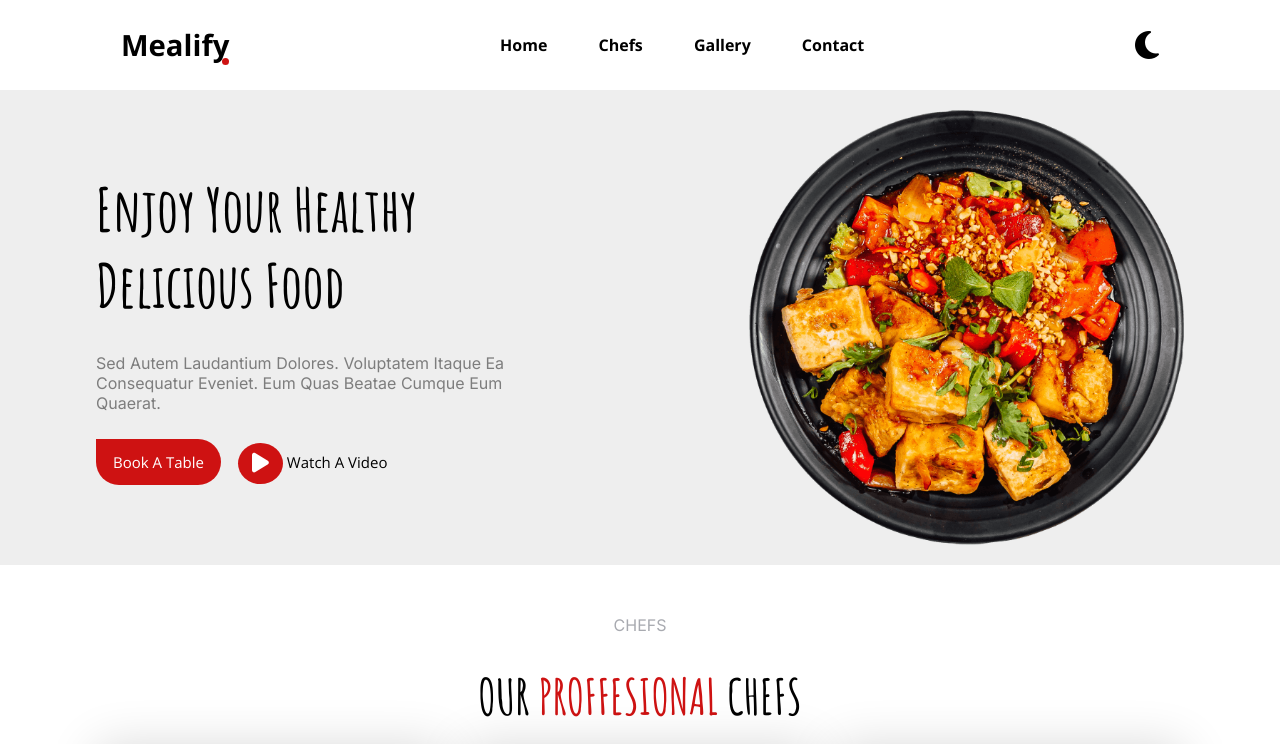
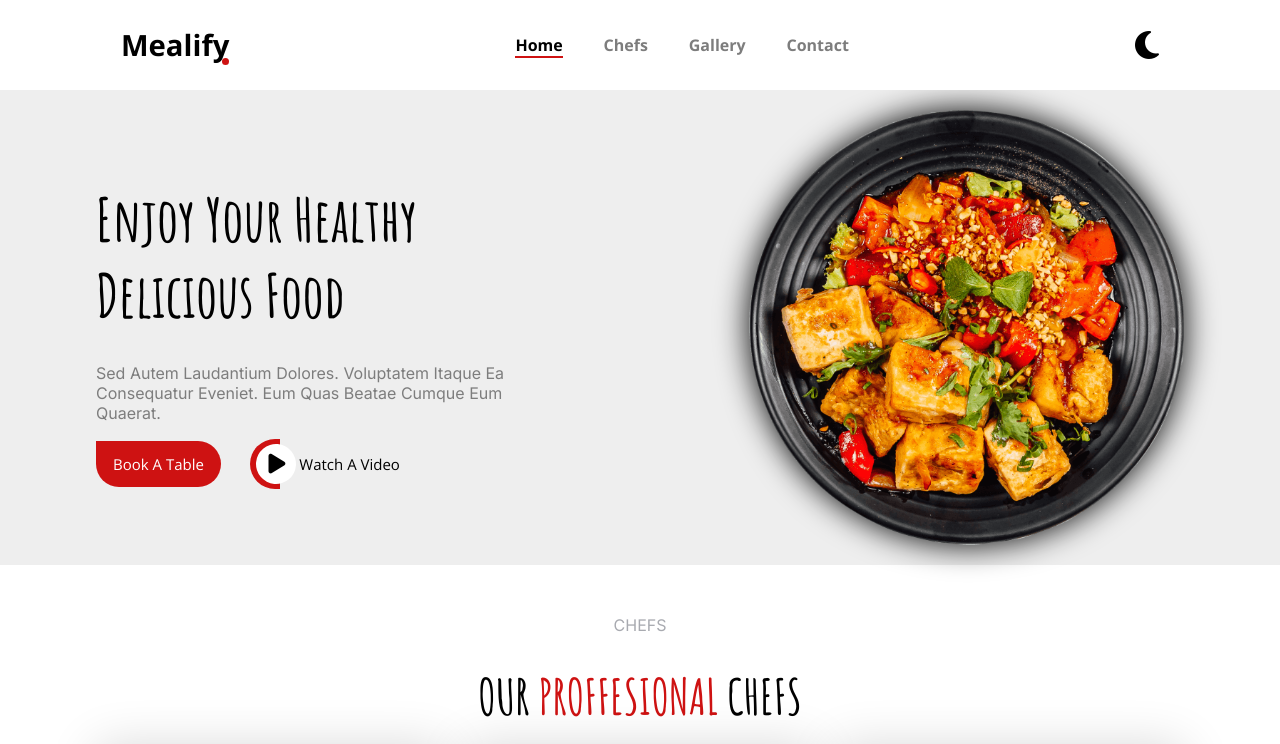
Before and after one commit to yehia2121/assignment_6, a plain HTML site: page index.html in a window 1280 px wide. Shown: the top 744 px of the page. Drawn offline with nearby package versions, Linux system fonts and the light colour scheme; grey boxes are pictures that could not be loaded; a web font is replaced by a local one.

Commit message:
Add files via upload

```diff
--- a/css/index.css
+++ b/css/index.css
@@ -113,7 +113,7 @@ button {
 
 .nav .container .nav-list ul {
     display: flex;
-    justify-content: space-around;
+    justify-content: space-evenly;
     align-items: center;
 }
 
@@ -122,9 +122,14 @@ button {
 }
 
 .nav .container .nav-list ul li a {
-    color: #000;
+    color: #7D7D7D;
     font-weight: 700;
     position: relative;
+}
+
+.nav .container .nav-list ul li:first-child a {
+    border-bottom: 2px solid #CE1212;
+    color: #000;
 }
 
 .nav .container .nav-logo a {
@@ -179,6 +184,7 @@ button {
 .head .container .head-img {
     width: 40%;
     position: relative;
+    filter: drop-shadow(0 0 1rem #000);
     transition: transform 500ms;
 }
 
@@ -258,7 +264,7 @@ button {
     border: 1px solid transparent;
     cursor: pointer;
     transition: background-color 500ms;
-    margin-right: 3%;
+    margin-right: 10%;
     font-family: var(--font-default);
     font-size: 15px;
 }
@@ -276,6 +282,7 @@ button {
 }
 
 .head .container .head-info .head-button .button-2 {
+    position: relative;
     color: #000;
     transition: color 400ms;
 }
@@ -284,13 +291,48 @@ button {
     color: #E51414;
 }
 
-.head .container .head-info .head-button .button-2 i {
-    background-color: #CE1212;
-    color: #fff;
-    padding: 20px 14px;
-    border-radius: 50%;
+.head .container .head-info .head-button .button-2 a {
+    font-weight: bolder;
 }
 
+.head .container .head-info .head-button .button-2 i {
+    margin-right: 10px;
+    color: #000;
+    border-radius: 50%;
+    transition: color 400ms;
+}
+
+.head .container .head-info .head-button .button-2:hover i {
+    color: #E51414;
+}
+
+.head .container .head-info .head-button .button-2::before {
+    content: '';
+    position: absolute;
+    left: -5%;
+    bottom: 50%;
+    transform: translate(-40%, 50%);
+    width: 0;
+    height: 100%;
+    padding: 25px 10px 25px 20px;
+    z-index: -1;
+    border-top-left-radius: 100vh;
+    border-bottom-left-radius: 100vh;
+    background-color: #CE1212;
+}
+
+.head .container .head-info .head-button .button-2::after {
+    content: '';
+    position: absolute;
+    left: 6%;
+    top: 50%;
+    width: 30px;
+    padding: 20px;
+    transform: translate(-50%, -50%) rotate(50deg);
+    z-index: -1;
+    border-radius: 50%;
+    background-color: #fff;
+}
 
 /* ///////////////////////////////////////////////////////////////////// */
 /* header */
```
